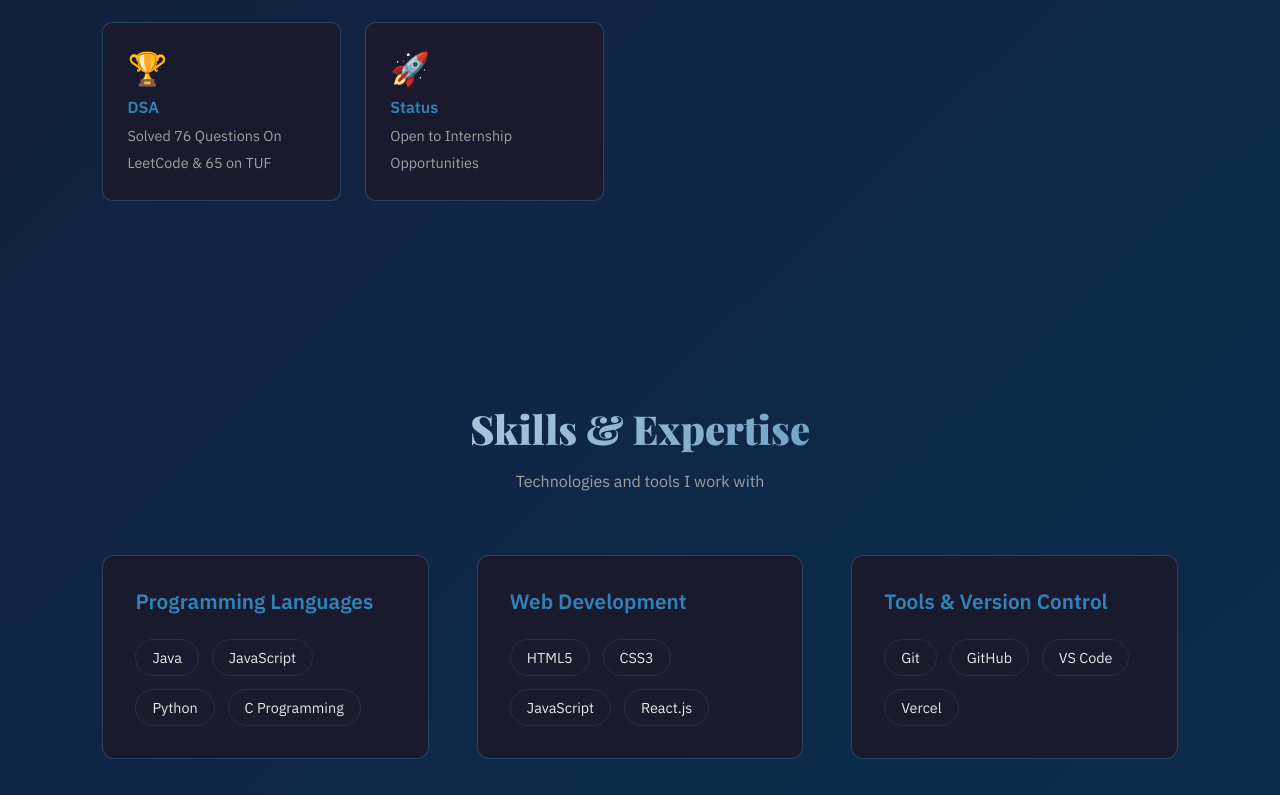
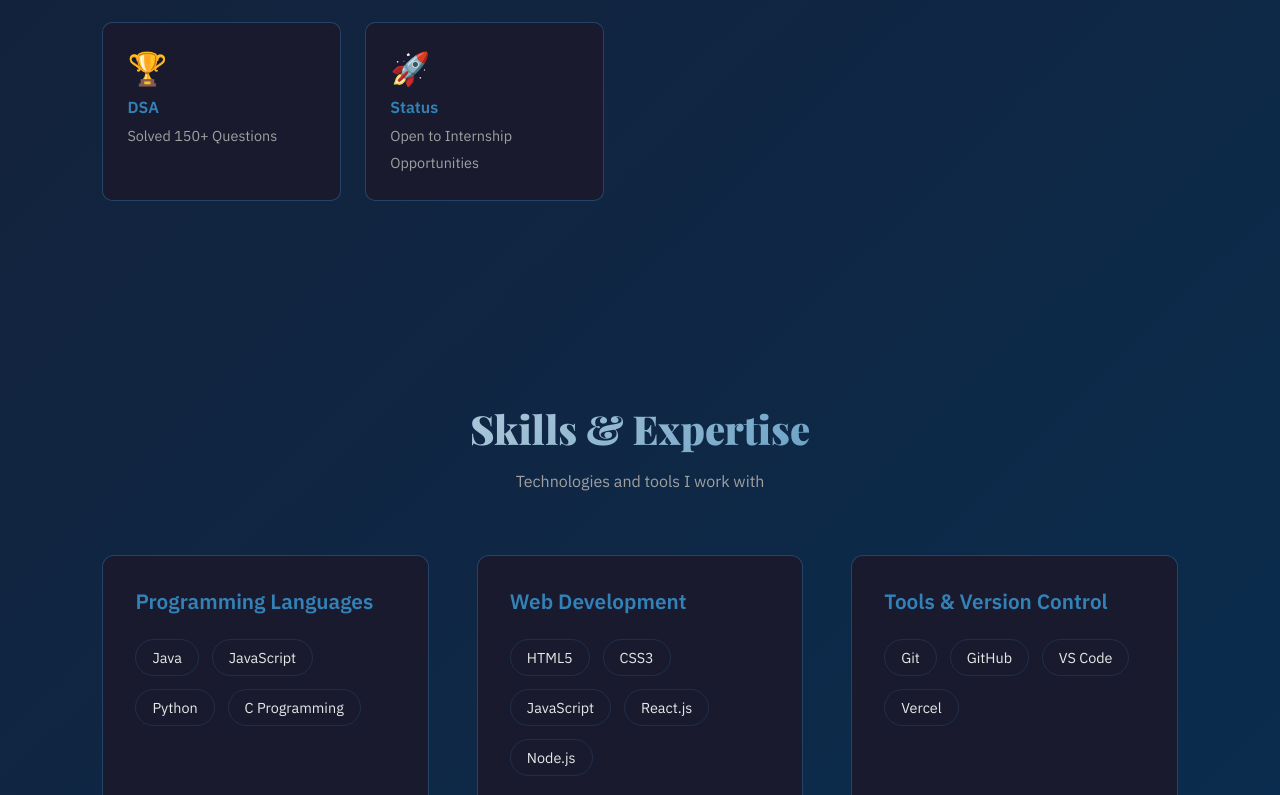
Before and after one commit to bimannandib/my-portfolio, a React (Vite) app: page / in a window 1280 px wide. Shown: the part 1605-2400 px from the top of the page. Built offline with nearby package versions, Linux system fonts and the light colour scheme; a web font is replaced by a local one.

Commit message:
Node.js added to skill section

```diff
--- a/src/Data/AboutData.js
+++ b/src/Data/AboutData.js
@@ -17,7 +17,7 @@ export default {
     {
       icon: "🏆",
       title: "DSA",
-      about: "Solved 76 Questions On LeetCode & 65 on TUF",
+      about: "Solved 150+ Questions",
     },
     {
       icon: "🚀",
--- a/src/Data/SkillsData.js
+++ b/src/Data/SkillsData.js
@@ -5,7 +5,7 @@ const skillsData = [
   },
   {
     category: "Web Development",
-    skills: ["HTML5", "CSS3", "JavaScript", "React.js"],
+    skills: ["HTML5", "CSS3", "JavaScript", "React.js", "Node.js"],
   },
   {
     category: "Tools & Version Control",
```
